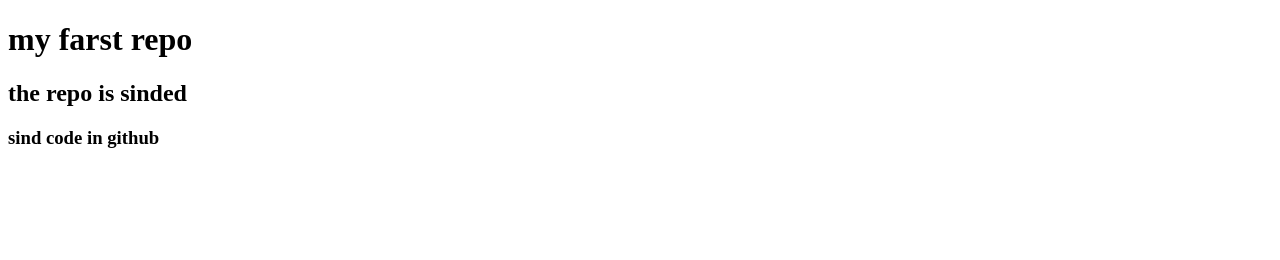
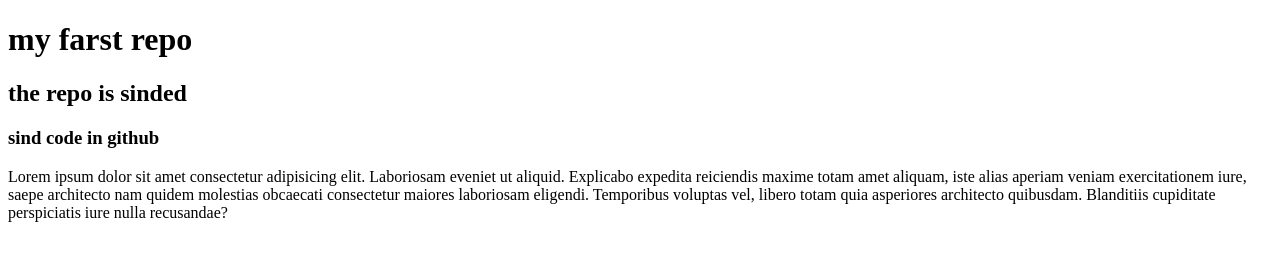
Before and after one commit to DinislamAdin/my-first-repo, a plain HTML site: page index.html in a window 1280 px wide. Drawn offline with Linux system fonts and the light colour scheme.

Commit message:
added pragraph

```diff
--- a/index.html
+++ b/index.html
@@ -10,5 +10,6 @@
     <h1>my farst repo</h1>
     <h2>the repo is sinded</h2>
     <h3>sind code in github</h3>
+    <p>Lorem ipsum dolor sit amet consectetur adipisicing elit. Laboriosam eveniet ut aliquid. Explicabo expedita reiciendis maxime totam amet aliquam, iste alias aperiam veniam exercitationem iure, saepe architecto nam quidem molestias obcaecati consectetur maiores laboriosam eligendi. Temporibus voluptas vel, libero totam quia asperiores architecto quibusdam. Blanditiis cupiditate perspiciatis iure nulla recusandae?</p>
 </body>
 </html>
```
